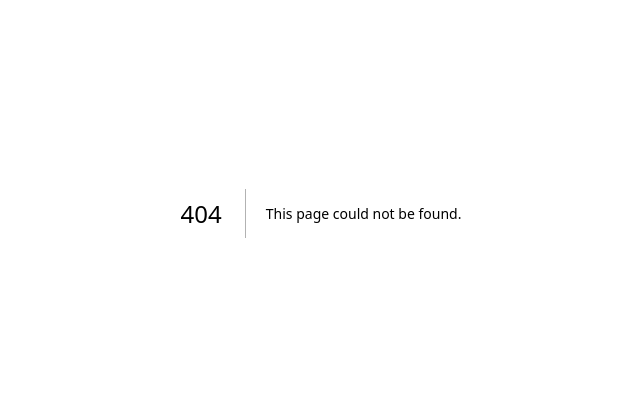
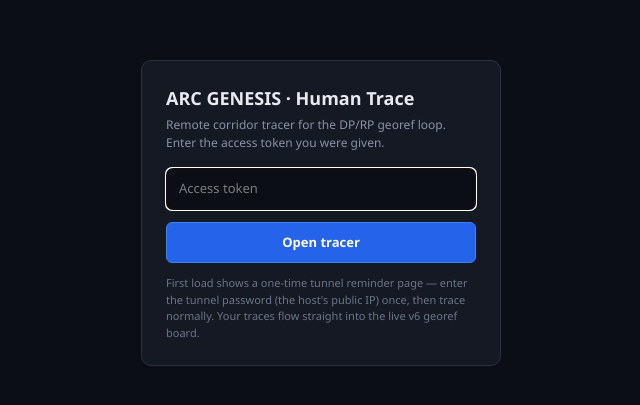
Before and after one commit to arcgenesisin/arcgenesis-web, a Next.js app: page /human-trace in a window 1280 px wide. Before the commit this address had no page. Shown: the part 187-592 px from the top of the page, without its empty margins (319-959 px from the left). Built offline with nearby package versions, Linux system fonts and the light colour scheme; no server answers.

Commit message:
Human-trace remote shell page (from human-trace session; token-gated tunnel client)

```diff
--- /dev/null
+++ b/app/human-trace/page.tsx
@@ -0,0 +1,123 @@
+"use client";
+
+import { useEffect, useState } from "react";
+
+// The DP-plan rasters (34 GB), the v6 georef board and the annotation store all live on the
+// engine machine and are exposed read/write ONLY through a token-gated tunnel. This page is a
+// thin remote shell: the tracer UI itself is served by that backend, so every fetch it makes is
+// same-origin with the tunnel. The shared token is typed by the tracer (never shipped in this
+// bundle) and confines who can write into the georef training data.
+const BACKEND =
+  process.env.NEXT_PUBLIC_TRACE_URL ||
+  "https://arcgenesis-trace.loca.lt";
+
+export default function HumanTracePage() {
+  const [token, setToken] = useState("");
+  const [entered, setEntered] = useState("");
+  const [plan, setPlan] = useState("");
+
+  useEffect(() => {
+    const url = new URL(window.location.href);
+    const p = url.searchParams.get("plan") || "";
+    setPlan(p);
+    const saved = sessionStorage.getItem("trace_token");
+    if (saved) setEntered(saved);
+  }, []);
+
+  function unlock(e: React.FormEvent) {
+    e.preventDefault();
+    const t = token.trim();
+    if (!t) return;
+    sessionStorage.setItem("trace_token", t);
+    setEntered(t);
+  }
+
+  if (!entered) {
+    return (
+      <main
+        style={{
+          minHeight: "100vh",
+          display: "flex",
+          alignItems: "center",
+          justifyContent: "center",
+          background: "#0b0e14",
+          color: "#e7eaf0",
+          fontFamily: "Segoe UI, Arial, sans-serif",
+        }}
+      >
+        <form
+          onSubmit={unlock}
+          style={{
+            width: 360,
+            background: "#151923",
+            border: "1px solid #2b3140",
+            borderRadius: 10,
+            padding: 24,
+          }}
+        >
+          <div style={{ fontWeight: 700, fontSize: 18, marginBottom: 4 }}>
+            ARC GENESIS · Human Trace
+          </div>
+          <div style={{ fontSize: 12, color: "#8993a5", marginBottom: 16 }}>
+            Remote corridor tracer for the DP/RP georef loop. Enter the access
+            token you were given.
+          </div>
+          <input
+            autoFocus
+            type="password"
+            value={token}
+            onChange={(e) => setToken(e.target.value)}
+            placeholder="Access token"
+            style={{
+              width: "100%",
+              boxSizing: "border-box",
+              background: "#0b0e14",
+              border: "1px solid #30384a",
+              color: "#e7eaf0",
+              borderRadius: 6,
+              padding: "10px 12px",
+              fontSize: 13,
+              marginBottom: 12,
+            }}
+          />
+          <button
+            type="submit"
+            style={{
+              width: "100%",
+              background: "#2563eb",
+              border: "1px solid #3b82f6",
+              color: "#fff",
+              borderRadius: 6,
+              padding: "10px 12px",
+              fontSize: 13,
+              fontWeight: 600,
+              cursor: "pointer",
+            }}
+          >
+            Open tracer
+          </button>
+          <div style={{ fontSize: 11, color: "#6b7589", marginTop: 12, lineHeight: 1.5 }}>
+            First load shows a one-time tunnel reminder page — enter the tunnel password
+            (the host&apos;s public IP) once, then trace normally. Your traces flow straight into
+            the live v6 georef board.
+          </div>
+        </form>
+      </main>
+    );
+  }
+
+  const src =
+    `${BACKEND}/human_trace.html?token=${encodeURIComponent(entered)}` +
+    (plan ? `&plan=${encodeURIComponent(plan)}` : "");
+
+  return (
+    <div style={{ position: "fixed", inset: 0, background: "#0b0e14" }}>
+      <iframe
+        src={src}
+        title="ARC GENESIS Human Trace"
+        style={{ width: "100%", height: "100%", border: 0 }}
+        allow="geolocation; clipboard-read; clipboard-write"
+      />
+    </div>
+  );
+}
```
